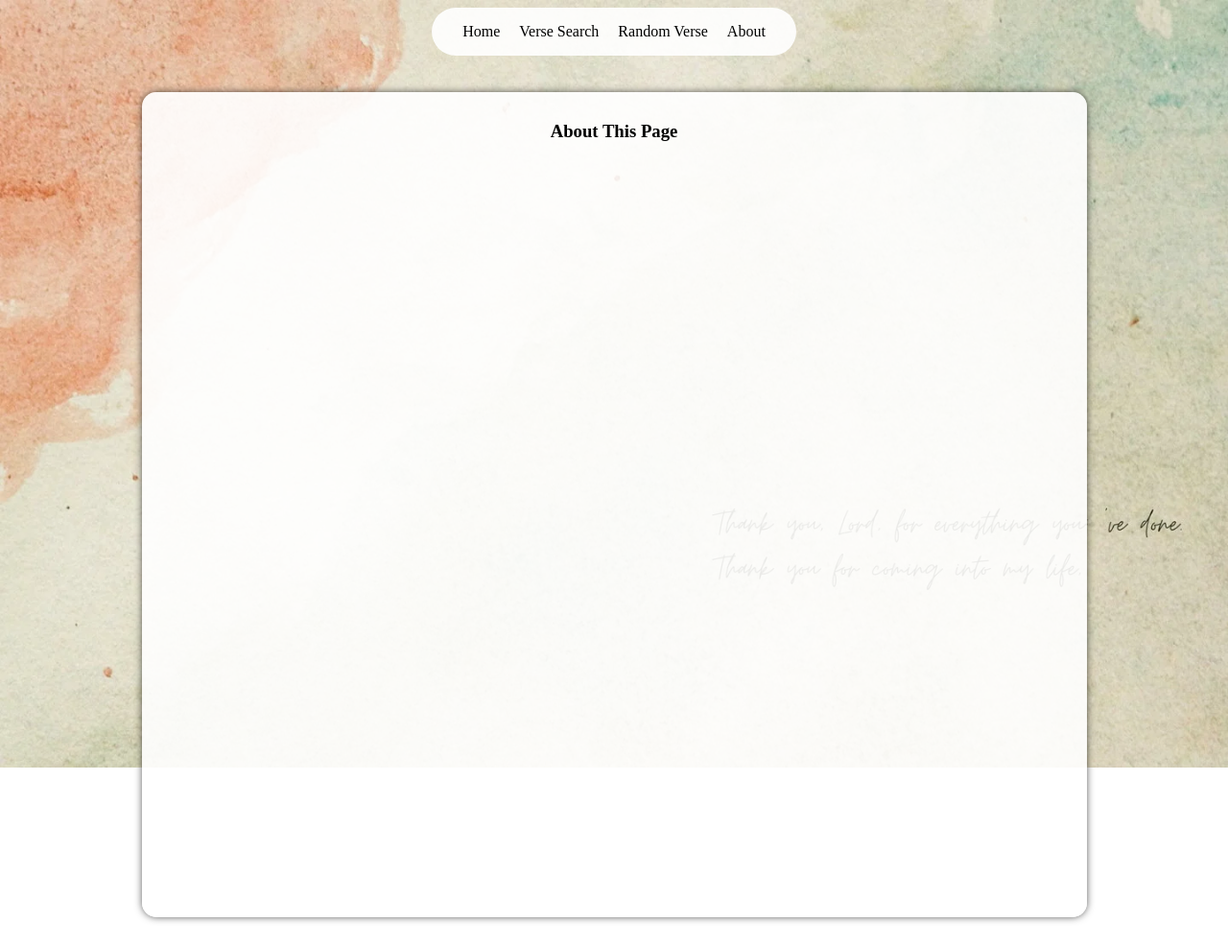
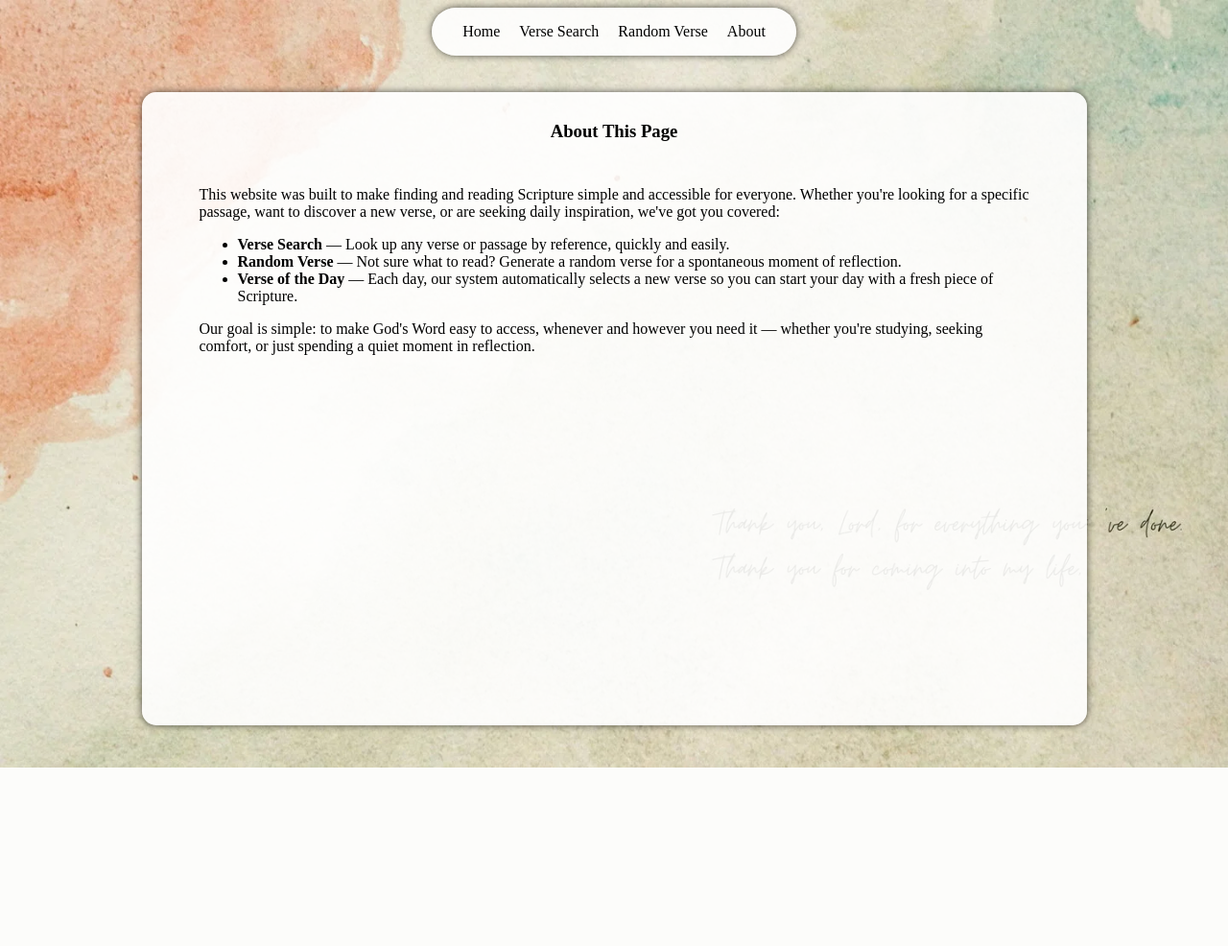
Before and after one commit to MartNiev/bible-site, a Flask app: page /about in a window 1280 px wide. Shown: the whole page at 96% size. After the commit the page ends 800 px from the top, so only its background shows below. Run offline with Flask 3, Linux system fonts and the light colour scheme; data that the repository does not hold is empty.

Commit message:
fix the styling on all html pages to make more consistent

```diff
--- a/flaskr/main.py
+++ b/flaskr/main.py
@@ -58,7 +58,7 @@ def devtools_config():
 
 @app.route("/")
 def home():
-    return render_template("index.html")
+    return render_template("home.html")
 
 @app.route("/about")
 def about():
--- a/flaskr/static/style.css
+++ b/flaskr/static/style.css
@@ -34,6 +34,7 @@ body {
 		gap: 20px;
 		border-radius: 50px;
 		background-color: rgba(255, 255, 255, 0.897);
+		box-shadow: 0px 0px 8px -1px rgba(0, 0, 0, 0.788);
 
 		a {
 			all: unset;
@@ -73,7 +74,7 @@ body {
 .title {
 	position: relative;
 	top: 0px;
-	font-size: 1em;
+	font-size: 1.05em;
 }
 
 #verseOftheDay,
@@ -87,7 +88,7 @@ body {
 #randomCitation {
 	width: 100%;
 	text-align: end;
-	font-size: 1em;
+	font-size: 1.05em;
 }
 
 .bibleSearch {
@@ -162,3 +163,21 @@ body {
 	white-space: pre-line;
 	font-size: 17px;
 }
+
+.about {
+	width: 80%;
+	max-width: 925px;
+	height: 600px;
+	background-color: rgba(255, 255, 255, 0.897);
+	border-radius: 15px;
+	padding: 30px;
+	box-shadow: 0px 0px 8px -1px rgba(0, 0, 0, 0.788);
+	display: flex;
+	flex-direction: column;
+	align-items: center;
+}
+
+.aboutMessage {
+	margin-left: 30px;
+	margin-right: 30px;
+}
--- a/flaskr/templates/about.html
+++ b/flaskr/templates/about.html
@@ -21,14 +21,35 @@
 		</nav>
 
 		<section class="mainSection">
-			<div class="bibleSearch" id="bibleSearch">
+			<div class="about">
 				<header class="header"><h3>About This Page</h3></header>
-
-				<div class="aboutMessage"><p class="message"></p></div>
+				<div class="aboutMessage">
+					<p>
+						This website was built to make finding and reading Scripture simple and accessible for
+						everyone. Whether you're looking for a specific passage, want to discover a new verse,
+						or are seeking daily inspiration, we've got you covered:
+					</p>
+					<ul>
+						<li>
+							<strong>Verse Search</strong> — Look up any verse or passage by reference, quickly and
+							easily.
+						</li>
+						<li>
+							<strong>Random Verse</strong> — Not sure what to read? Generate a random verse for a
+							spontaneous moment of reflection.
+						</li>
+						<li>
+							<strong>Verse of the Day</strong> — Each day, our system automatically selects a new
+							verse so you can start your day with a fresh piece of Scripture.
+						</li>
+					</ul>
+					<p>
+						Our goal is simple: to make God's Word easy to access, whenever and however you need it
+						— whether you're studying, seeking comfort, or just spending a quiet moment in
+						reflection.
+					</p>
+				</div>
 			</div>
 		</section>
-
-		<script src="{{url_for('static', filename='js/searchVerse.js')}}"></script>
-		<script src="{{url_for('static', filename='js/verseOftheDay.js')}}"></script>
 	</body>
 </html>
--- a/flaskr/templates/randomVerse.html
+++ b/flaskr/templates/randomVerse.html
@@ -22,9 +22,7 @@
 
 		<section class="mainSection">
 			<div class="verseContainer">
-				<p class="title">Give me a Random Verse</p>
-				<p id="verseOftheDay"></p>
-				<p id="citation"></p>
+				<p class="title">Random Verse</p>
 				<p id="randomVerse"></p>
 				<p id="randomCitation"></p>
 			</div>
```
Also changed, not shown: flaskr/static/js/generateVerse.js (+1 -8 lines), flaskr/templates/home.html (renamed from flaskr/templates/index.html).
